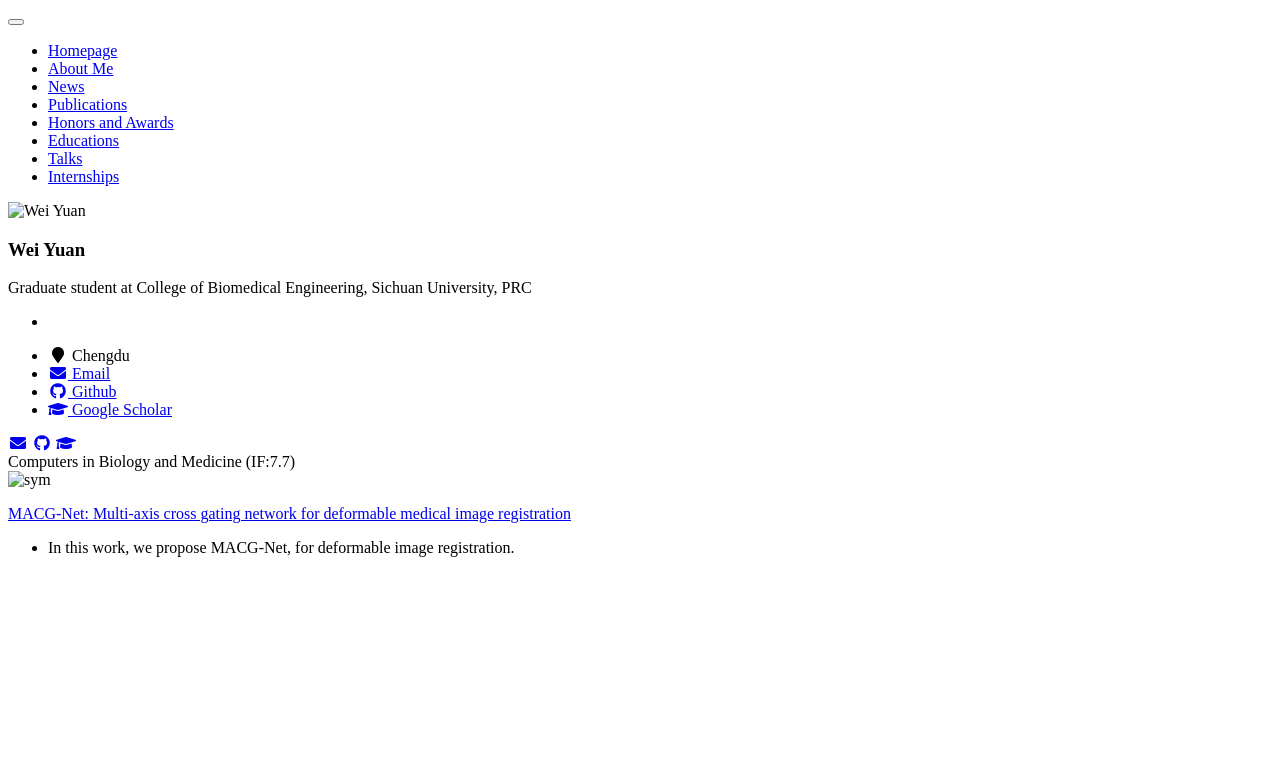
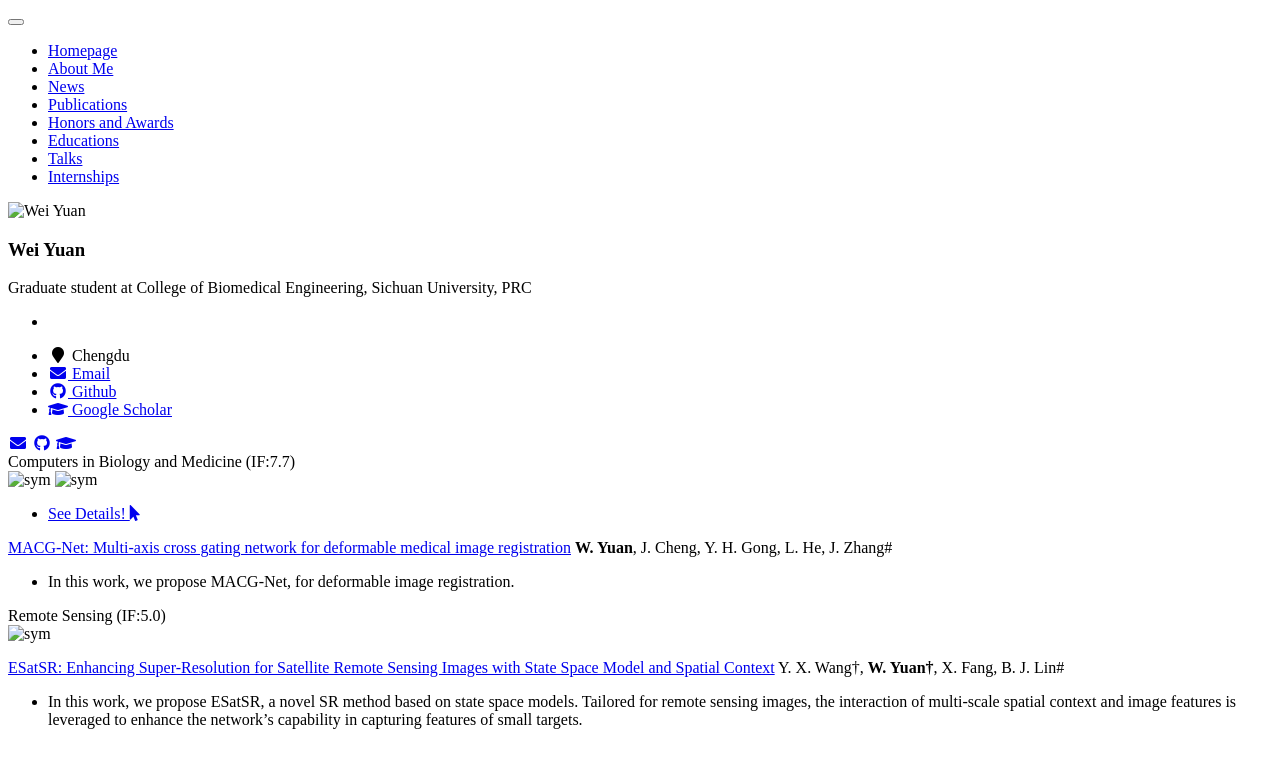
Before and after one commit to Valeyards/Valeyards.github.io, a Jekyll site: the page built from _pages/pubs.md, in a window 1280 px wide. Shown: the top 768 px of the page. Built offline with Jekyll 4.4.1, drawn with Linux system fonts in a browser that asks for light colours; our own code applies the rules of GitHub Pages for plain Markdown files.

Commit message:
Add files via upload

```diff
--- a/_pages/pubs.md
+++ b/_pages/pubs.md
@@ -3,13 +3,35 @@
 </head>
 
 <div class='paper-box'>
-<div class='paper-box-image'><div><div class="badge">Computers in Biology and Medicine (IF:7.7) </div>
+<div class='paper-box-image'><div class="ImgFade"><div class="badge">Computers in Biology and Medicine (IF:7.7) </div>
+<img src='images/pub/macg_1.png' alt="sym" width="100%" title="">
 <img src='images/pub/macg_2.png' alt="sym" width="100%" title="">
+<div class="middle">
+                                      <!-- <div class="text"><a href="tomography.html">See Details!</a></div> -->
+                                      <ul class="actions">
+										<li><a href="mammoth.html" class="button primary">See Details! <i class="fa fa-mouse-pointer" aria-hidden="true"></i></a></li>
+									</ul>
+                                    </div>
 </div></div>
 <div class='paper-box-text' markdown="1">
 [MACG-Net: Multi-axis cross gating network for deformable medical image registration](https://www.sciencedirect.com/science/article/pii/S0010482524007583)
+**W. Yuan**, J. Cheng, Y. H. Gong, L. He, J. Zhang#
 
 - In this work, we propose MACG-Net, for deformable image registration.
 
 </div>
 </div>
+
+
+<div class='paper-box'>
+<div class='paper-box-image'><div><div class="badge">Remote Sensing (IF:5.0) </div>
+<img src='images/pub/esatsr.png' alt="sym" width="100%" title="">
+</div></div>
+<div class='paper-box-text' markdown="1">
+[ESatSR: Enhancing Super-Resolution for Satellite Remote Sensing Images with State Space Model and Spatial Context](https://www.mdpi.com/2072-4292/16/11/1956)
+Y. X. Wang†, **W. Yuan†**, X. Fang, B. J. Lin#
+
+- In this work, we propose ESatSR, a novel SR method based on state space models. Tailored for remote sensing images, the interaction of multi-scale spatial context and image features is leveraged to enhance the network’s capability in capturing features of small targets.
+
+</div>
+</div>
```
